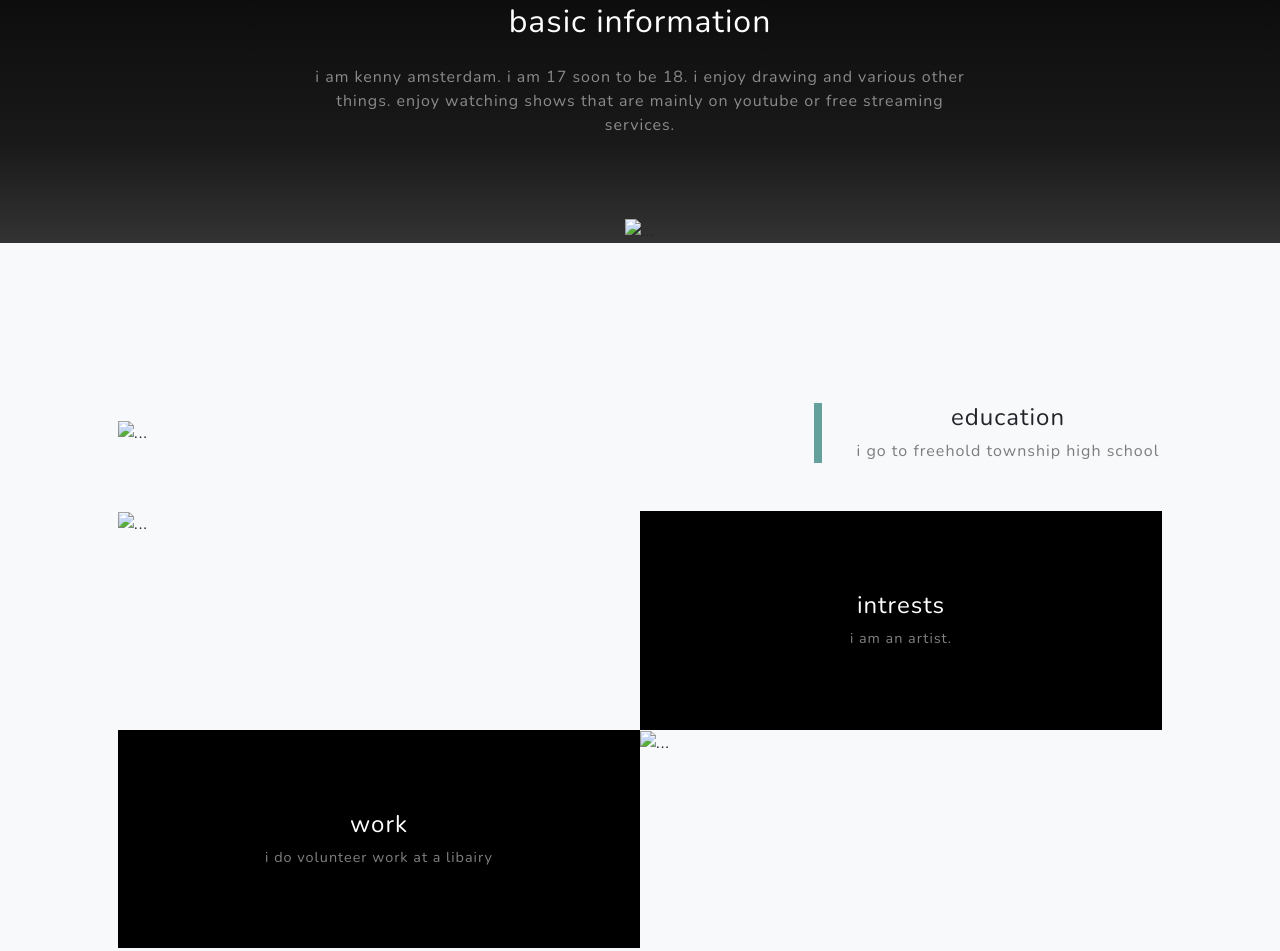
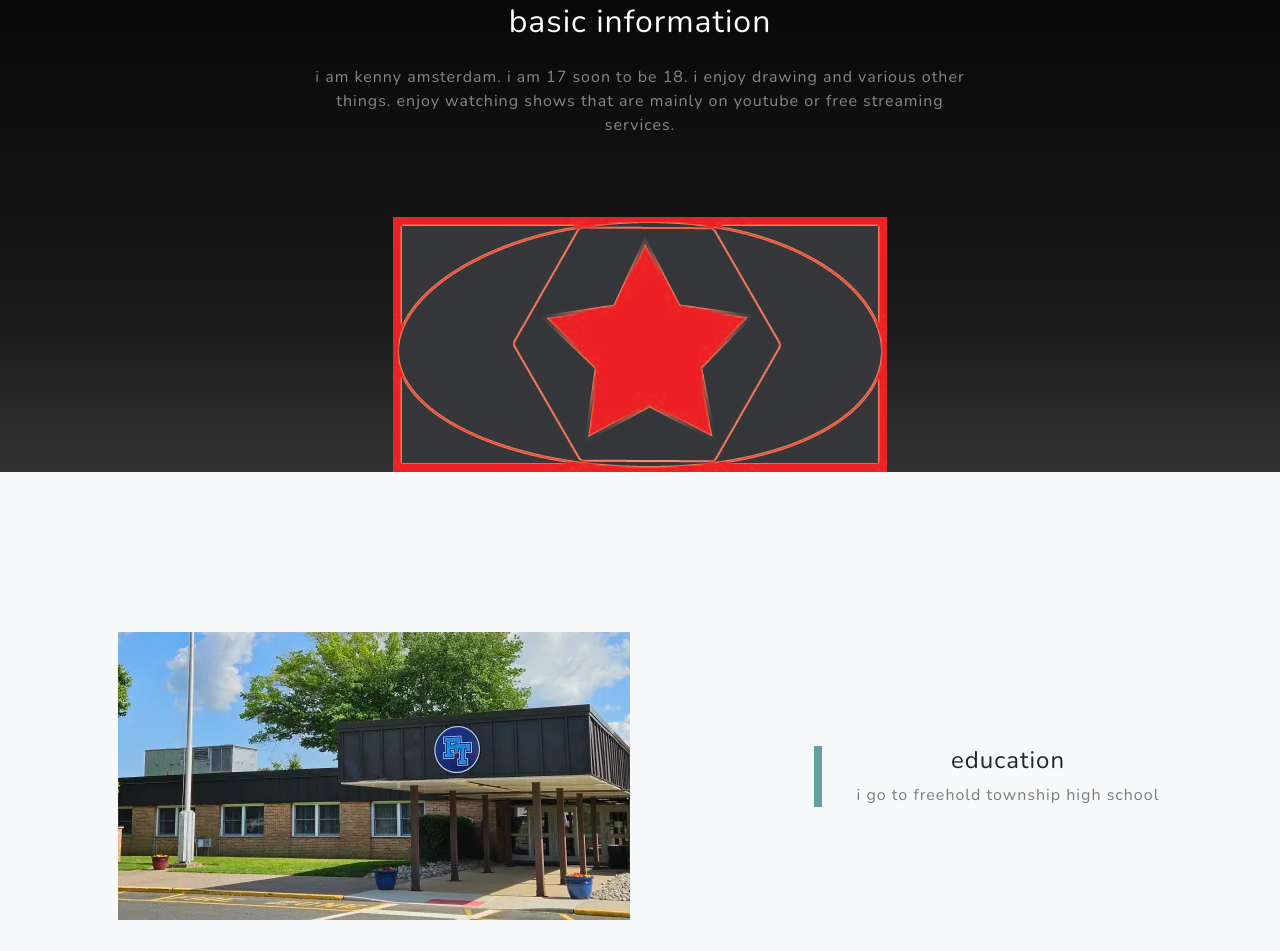
Before and after one commit to salvagedtheswarmlord/portfolio-, a plain HTML site: page index.html in a window 1280 px wide. Shown: the part 957-1908 px from the top of the page. Drawn offline with nearby package versions, Linux system fonts and the light colour scheme; files that its build step writes are made by us from their sources; files whose address does not match are found by name.

Commit message:
Add files via upload

```diff
--- a/index.html
+++ b/index.html
@@ -6,7 +6,7 @@
         <meta name="description" content="" />
         <meta name="author" content="" />
         <title>Grayscale - Start Bootstrap Theme</title>
-        <link rel="icon" type="image/x-icon" href="assets/favicon.ico" />
+        <link rel="icon" type="image/x-icon" href="project 1 illistartor.jpg" />
         <!-- Font Awesome icons (free version)-->
         <script src="https://use.fontawesome.com/releases/v6.3.0/js/all.js" crossorigin="anonymous"></script>
         <!-- Google fonts-->
@@ -57,7 +57,7 @@
                         </p>
                     </div>
                 </div>
-                <img class="img-fluid" src="assets/img/ipad.png" alt="..." />
+                <img class="img-fluid" src="project 1 illistartor.jpg" alt="..." />
             </div>
         </section>
         <!-- Projects-->
@@ -65,7 +65,7 @@
             <div class="container px-4 px-lg-5">
                 <!-- Featured Project Row-->
                 <div class="row gx-0 mb-4 mb-lg-5 align-items-center">
-                    <div class="col-xl-8 col-lg-7"><img class="img-fluid mb-3 mb-lg-0" src="assets/img/bg-masthead.jpg" alt="..." /></div>
+                    <div class="col-xl-8 col-lg-7"><img class="img-fluid mb-3 mb-lg-0" src="frhsd.jpg" alt="..." /></div>
                     <div class="col-xl-4 col-lg-5">
                         <div class="featured-text text-center text-lg-left">
                             <h4>education</h4>
@@ -75,7 +75,7 @@
                 </div>
                 <!-- Project One Row-->
                 <div class="row gx-0 mb-5 mb-lg-0 justify-content-center">
-                    <div class="col-lg-6"><img class="img-fluid" src="assets/img/demo-image-01.jpg" alt="..." /></div>
+                    <div class="col-lg-6"><img class="img-fluid" src="city.png" alt="..." /></div>
                     <div class="col-lg-6">
                         <div class="bg-black text-center h-100 project">
                             <div class="d-flex h-100">
@@ -89,7 +89,7 @@
                 </div>
                 <!-- Project Two Row-->
                 <div class="row gx-0 justify-content-center">
-                    <div class="col-lg-6"><img class="img-fluid" src="assets/img/demo-image-02.jpg" alt="..." /></div>
+                    <div class="col-lg-6"><img class="img-fluid" src="61897a35583a9b51db018d3e_MartinPublicSeating-97560-Importance-School-Library-blogbanner1.jpg" alt="..." /></div>
                     <div class="col-lg-6 order-lg-first">
                         <div class="bg-black text-center h-100 project">
                             <div class="d-flex h-100">
```
Also changed, not shown: bg-masthead.jpg (added), bg-signup.jpg (added), demo-image-01.jpg (added), demo-image-02.jpg (added), favicon.ico (added), ipad.png (added).
